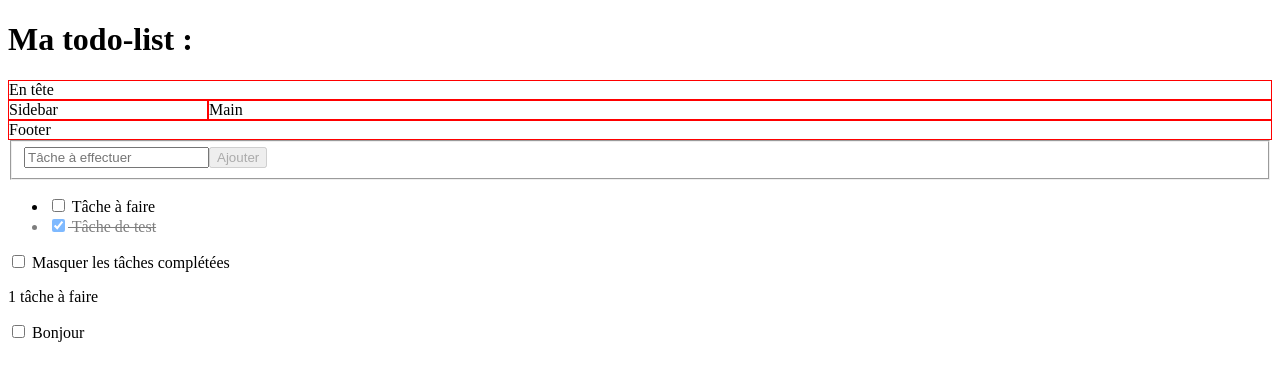
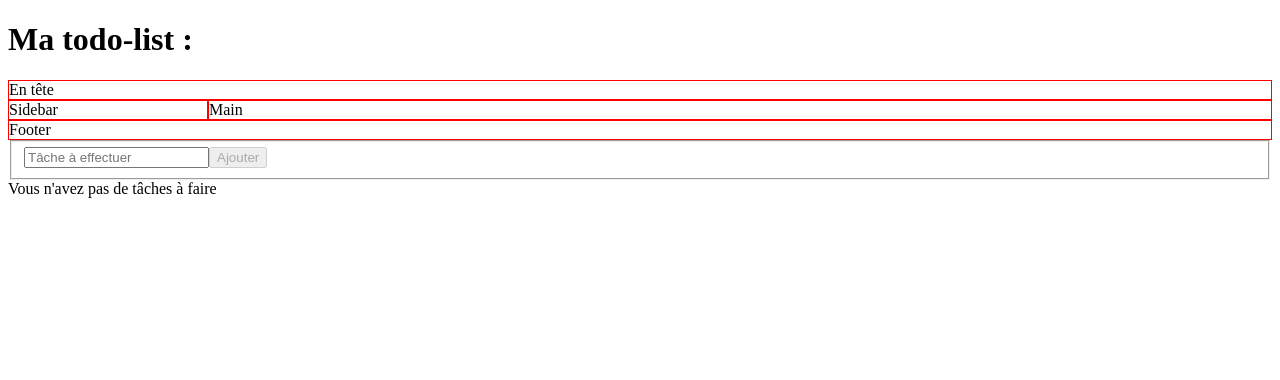
Before and after one commit to eljefe213/Grafikart_VUEJS, a Vue app: page / in a window 1280 px wide. Shown: the top 380 px of the page. Built offline with nearby package versions, Linux system fonts and the light colour scheme.

Commit message:
clear todos

```diff
--- a/src/App.vue
+++ b/src/App.vue
@@ -38,15 +38,9 @@ import Layout from "@/Layout.vue";
 
 const newTodo = ref('')
 const hideCompleted = ref(false)
-const todos = ref([{
-  title: 'Tâche de test',
-  completed: true,
-  date: 1,
-},{
-  title: 'Tâche à faire',
-  completed: false,
-  date: 2,
-}])
+const todos = ref([])
+
+
 const addTodo = () => {
   todos.value.push({
     title: newTodo.value,
```
